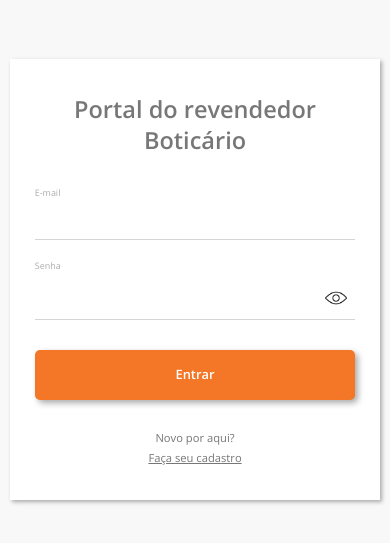
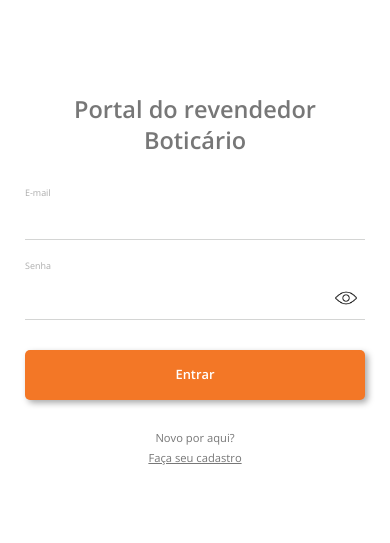
Before and after one commit to nagano/desafio-boticario, a React app: page / in a window 390 px wide. Shown: the part 143-686 px from the top of the page. Built offline with nearby package versions, Linux system fonts and the light colour scheme.

Commit message:
Update login and sign-up mobile layout

```diff
--- a/src/app/pages/login/login.page.scss
+++ b/src/app/pages/login/login.page.scss
@@ -10,8 +10,13 @@
         box-shadow: $boxShadowLowDefault;
         padding: 35px 25px;
 
-        @include bp-medium {
-            width: 95%;
+        @include bp-x-small {
+            height: 100%;
+            max-width: none;
+            box-shadow: none;
+            display: flex;
+            flex-direction: column;
+            justify-content: center;
         }
     }
 
--- a/src/app/pages/sign-up/sign-up.page.scss
+++ b/src/app/pages/sign-up/sign-up.page.scss
@@ -7,8 +7,14 @@
     & > .default-page-container {
         max-width: 600px;
 
-        @include bp-medium {
-            max-width: 400px;
+        @include bp-x-small {
+            height: 100%;
+            width: 100%;
+            max-width: none;
+            box-shadow: none;
+            display: flex;
+            flex-direction: column;
+            justify-content: center;
         }
     }
 
--- a/src/app/shared/style/layout/_container.scss
+++ b/src/app/shared/style/layout/_container.scss
@@ -7,9 +7,4 @@
     box-shadow: $boxShadowLowDefault;
     padding: 35px 25px;
     margin: 0 auto;
-
-    @include bp-medium {
-        width: 95%;
-        max-width: 400px;
-    }
 }
```
